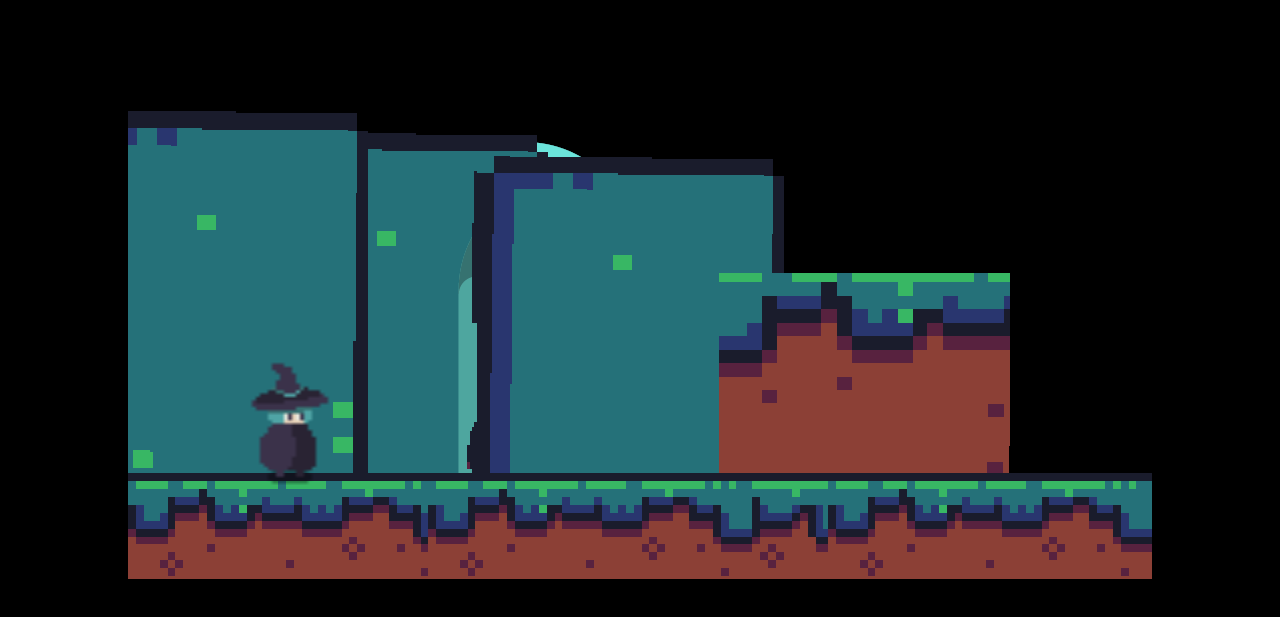
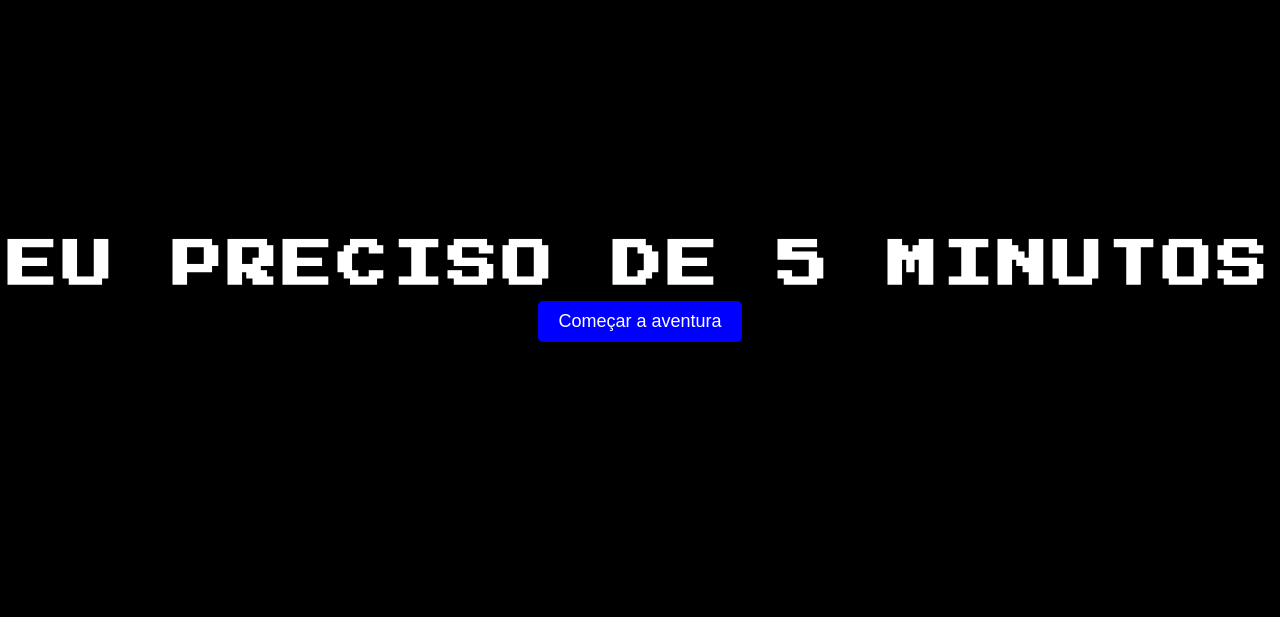
Before and after one commit to 999luan/Projeto1-CanvasDom, a plain HTML site: page index.html in a window 1280 px wide. Shown: the part 109-726 px from the top of the page. Drawn offline with Linux system fonts and the light colour scheme.

Commit message:
adicionando tela inicial, som, e plataformas geradas aleatoriamente

```diff
--- a/index.html
+++ b/index.html
@@ -1,3 +1,8 @@
+<link
+  href="https://fonts.googleapis.com/css?family=Press+Start+2P"
+  rel="stylesheet"
+/>
+
 <style>
   body {
     margin: 0;
@@ -5,9 +10,46 @@
     display: flex;
     align-items: center;
     justify-content: center;
+    font-family: "Press Start 2P", cursive;
+  }
+  button {
+    padding: 10px 20px;
+    background-color: blue;
+    color: white;
+    border: none;
+    border-radius: 5px;
+    font-size: 18px;
+  }
+  h1 {
+    margin: 0;
+    font-size: 50px;
+    text-align: center;
+    text-transform: uppercase;
+    letter-spacing: 5px;
+    color: white;
+  }
+  .mainMenu {
+    display: flex;
+    flex-direction: column;
+    align-items: center;
+    gap: 10px;
   }
 </style>
 
-<canvas></canvas>
+<audio id="song" preload="auto" loop src="./assets/sound/cave.m4a.m4a"></audio>
+
+<div class="mainMenu">
+  <h1>Eu preciso de 5 minutos</h1>
+  <div>
+    <button id="start-button" onclick="audio.play()">Começar a aventura</button>
+  </div>
+</div>
+<div class="mainMenu">
+  <h1 id="timer" style="display: none">05:00</h1>
+  <canvas style="display: none"></canvas>
+</div>
 
 <script src="index.js" type="module"></script>
+<script>
+  let audio = document.querySelector("#song");
+</script>
--- a/index.js
+++ b/index.js
@@ -2,6 +2,14 @@
 
 const canvas = document.querySelector("canvas");
 const context = canvas.getContext("2d");
+const song = document.querySelector("#song");
+const img = document.createElement("img");
+
+const startButton = document.querySelector("#start-button");
+const soundButton = document.querySelector("sound-button");
+
+startButton.addEventListener("click", startGame);
+
 //Tamanho do canvas de acordo com o espoaço da janela
 canvas.width = 1024;
 canvas.height = 576;
@@ -14,11 +22,17 @@ const gravity = 1.5;
 const platformSprite = new Image();
 const hillsSprite = new Image();
 const backgroundSprite = new Image();
+const background2Sprite = new Image();
+const background3Sprite = new Image();
+
 const plataformaSmallSprite = new Image();
 
 platformSprite.src = "./assets/plataforma.png";
 hillsSprite.src = "./assets/hills.png";
 backgroundSprite.src = "./assets/background.png";
+background2Sprite.src = "./assets/background2.png";
+background3Sprite.src = "./assets/background3.png";
+
 plataformaSmallSprite.src = "./assets/plataformaSmall.png";
 
 const playerIdle = new Image();
@@ -40,12 +54,65 @@ function createImage(imageSrc) {
 //verificacoes
 // console.log(canvas);
 // console.log(context);
+function startGame() {
+  const canvas = document.querySelector("canvas");
+  const intro = document.querySelector("div");
+  const timer = document.querySelector("#timer");
+
+  let countdown = 5 * 60;
+  //   let countdown = 5 * 60; <<< 5 minutos
+
+  const interval = setInterval(() => {
+    countdown--;
+
+    // Calcula minutos restando
+    const minutes = Math.floor(countdown / 60);
+    const seconds = countdown % 60;
+
+    // update com o tempo sobrando
+    timer.textContent = `${minutes}:${seconds}`;
+
+    if (countdown === 0) {
+      clearInterval(interval);
+      triggerFinal();
+    }
+  }, 1000);
+
+  canvas.style.display = "block";
+  timer.style.display = "block";
+
+  intro.remove();
+}
+
+function triggerFinal() {
+  // Quando o contador terminar executa evento
+  const canvas = document.querySelector("canvas");
+  const timer = document.querySelector("#timer");
+
+  canvas.style.display = "none";
+  timer.style.display = "none";
+
+  const img = document.createElement("img");
+  if (scrollOffset < 500) {
+    img.src = "./assets/finalEscuro.png";
+  }
+  if (scrollOffset > 2000) {
+    img.src = "./assets/finalMeio.png";
+  }
+  if (scrollOffset > 20000) {
+    img.src = "./assets/finaldeserto.png";
+  }
+  img.style.display = "block";
+  img.style.width = "100%";
+  img.style.height = "100%";
+  document.body.appendChild(img);
+}
 
 //Classe define nosso Player
 
 class Player {
   constructor() {
-    this.speed = 8;
+    this.speed = 9;
     this.position = {
       x: 100,
       y: 100,
@@ -167,46 +234,52 @@ let scrollOffset = 0;
 function init() {
   //chamando classes
   player = new Player();
+
   plataformas = [
+    //PLATAFORMAS DA DIREITA
     //as primeiras plataformas devem ser as aereas pois são desenhadas primeiro
 
-    //PLATAFORMAS DA DIREITA
-
     new Plataforma({
-      x:
-        createImage(platformSprite.src).width * 4 +
-        300 +
-        plataformaSmallSprite.width,
+      x: createImage(plataformas).width * 4 + 300 + plataformaSmallSprite.width,
       y: 270,
       image: plataformaSmallSprite,
     }),
+
+    new Plataforma({
+      x: -1,
+      y: 470,
+      image: plataformaSmallSprite,
+    }),
+
+    //plataformas normais
+
     new Plataforma({ x: -1, y: 470, image: platformSprite }),
-    new Plataforma({
-      x: createImage(platformSprite.src).width,
-      y: 470,
-      image: platformSprite,
-    }),
-    new Plataforma({
-      x: createImage(platformSprite.src).width * 2,
-      y: 470,
-      image: platformSprite,
-    }),
-    new Plataforma({
-      x: createImage(platformSprite.src).width * 3,
-      y: 470,
-      image: platformSprite,
-    }),
-    new Plataforma({
-      x: createImage(platformSprite.src).width * 4 + 300,
-      y: 470,
-      image: platformSprite,
-    }),
-    new Plataforma({
-      x: createImage(platformSprite.src).width * 5 + 700,
-      y: 470,
-      image: platformSprite,
-    }),
   ];
+  let previousWidth = 0;
+  let previousHighWidth = 0;
+  for (let i = 0; i < 60; i++) {
+    const randomNumber = Math.floor(Math.random() * (600 - 400 + 1) + 400);
+    plataformas.push(
+      new Plataforma({
+        x: previousHighWidth + randomNumber,
+        y: Math.floor(Math.random() * (470 - 370 + 1) + 370),
+        image: plataformaSmallSprite,
+      })
+    );
+    previousHighWidth += randomNumber;
+  }
+
+  for (let i = 0; i < 200; i++) {
+    const randomNumber = Math.floor(Math.random() * (930 - 800 + 1) + 800);
+    plataformas.push(
+      new Plataforma({
+        x: previousWidth * 2 + randomNumber,
+        y: 500,
+        image: platformSprite,
+      })
+    );
+    previousWidth += randomNumber;
+  }
 
   //PLATAFORMAS DA ESQUERDA
 
@@ -215,10 +288,21 @@ function init() {
   //OBJETOS DA DIREITA
   genericObjects = [
     new GenericObject({
-      x: -1,
+      x: 0,
       y: 0,
       image: backgroundSprite,
     }),
+    new GenericObject({
+      x: createImage(backgroundSprite.src).width * 2,
+      y: 0,
+      image: background2Sprite,
+    }),
+    new GenericObject({
+      x: background3Sprite.width,
+      y: 0,
+      image: background3Sprite,
+    }),
+
     new GenericObject({ x: -1, y: 0, image: hillsSprite }),
   ];
 
@@ -245,17 +329,20 @@ function animate() {
   player.update();
 
   //movimentacao utilizando objeto keys e switch
+
   if (keys.right.pressed && player.position.x < 400) {
     player.velocity.x = player.speed;
   } else if (
     (keys.left.pressed && player.position.x > 100) ||
-    (keys.left.pressed && scrollOffset === 0 && player.position.x > 1)
+    (keys.left.pressed && scrollOffset === 0 && player.position.x > 1) ||
+    (keys.right.pressed && scrollOffset >= 14155)
   ) {
     player.velocity.x = -player.speed;
   } else {
     player.velocity.x *= 0.9;
 
     if (keys.right.pressed) {
+      // Move player to the right
       scrollOffset += player.speed;
       plataformas.forEach((plataforma) => {
         plataforma.position.x -= player.speed;
@@ -264,7 +351,8 @@ function animate() {
         genericObject.position.x -= player.speed - 2;
       });
     } else if (keys.left.pressed && scrollOffset > 0) {
-      scrollOffset += player.speed;
+      // Move player to the left
+      scrollOffset -= player.speed;
       plataformas.forEach((plataforma) => {
         plataforma.position.x += player.speed;
       });
@@ -274,16 +362,6 @@ function animate() {
     }
   }
 
-  //win ao chegar no final
-  //condicoes de vitoria
-  if (scrollOffset > platformSprite.width * 5 + 700 - 5) {
-    console.log("You win");
-  }
-  // //win na esquerda
-  // if (scrollOffset < platformSprite.width * 5 + 700 - 5) {
-  //   console.log("You win");
-  // }
-  //win por tempo parado
   //caiu no buraco
   if (player.position.y > canvas.height) {
     init();
@@ -314,7 +392,6 @@ window.addEventListener("keydown", ({ keyCode }) => {
   //   console.log(keyCode);
   switch (keyCode) {
     case 65:
-      console.log("left");
       keys.left.pressed = true;
       player.currentSprite = player.sprites.run.left;
       player.cropWidth = player.sprites.run.cropWidth;
@@ -322,7 +399,6 @@ window.addEventListener("keydown", ({ keyCode }) => {
 
       break;
     case 37:
-      console.log("left");
       keys.left.pressed = true;
       player.currentSprite = player.sprites.run.left;
       player.cropWidth = player.sprites.run.cropWidth;
@@ -330,10 +406,8 @@ window.addEventListener("keydown", ({ keyCode }) => {
 
       break;
     case 83:
-      console.log("down");
       break;
     case 40:
-      console.log("down");
       break;
     case 68:
       console.log("right");
```
Also changed, not shown: assets/background2.png (added), assets/background3.png (added), assets/em eedicao/background.png (added), assets/finalEscuro.png (added), assets/finaldeserto.png (added), assets/finalmeio.png (added), 4 other files.
